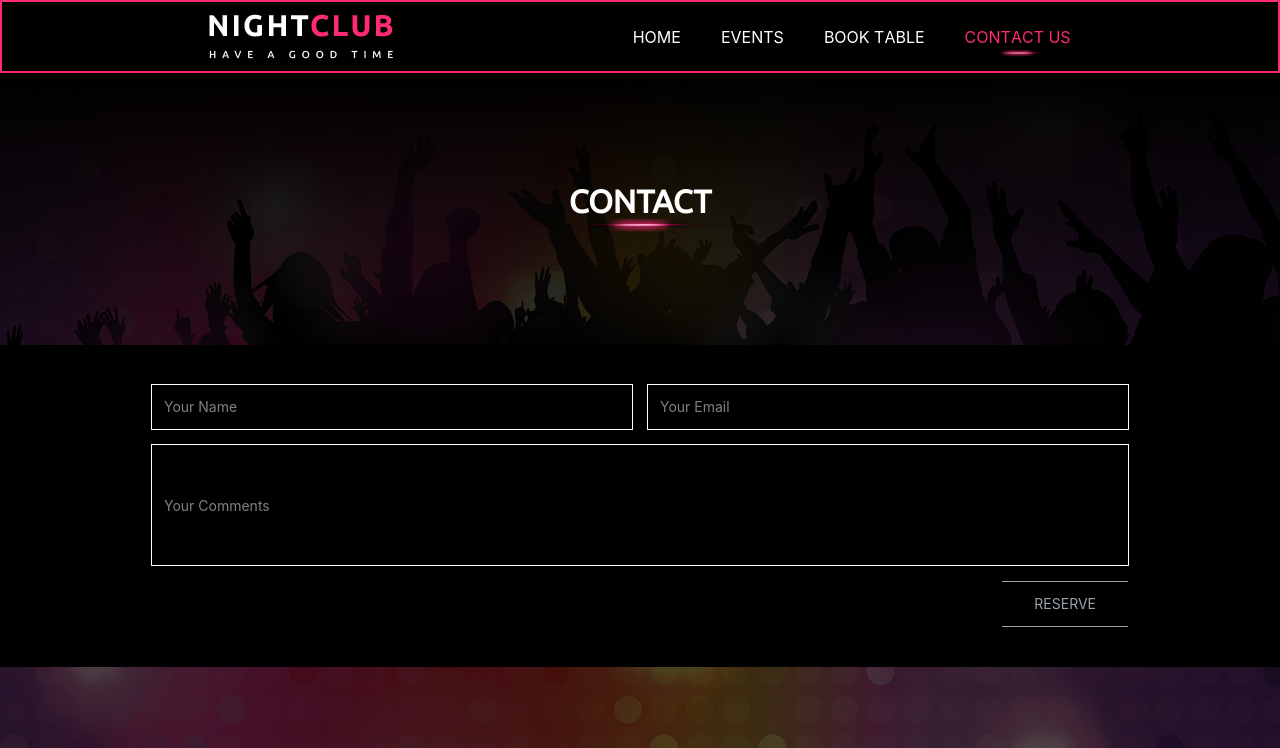
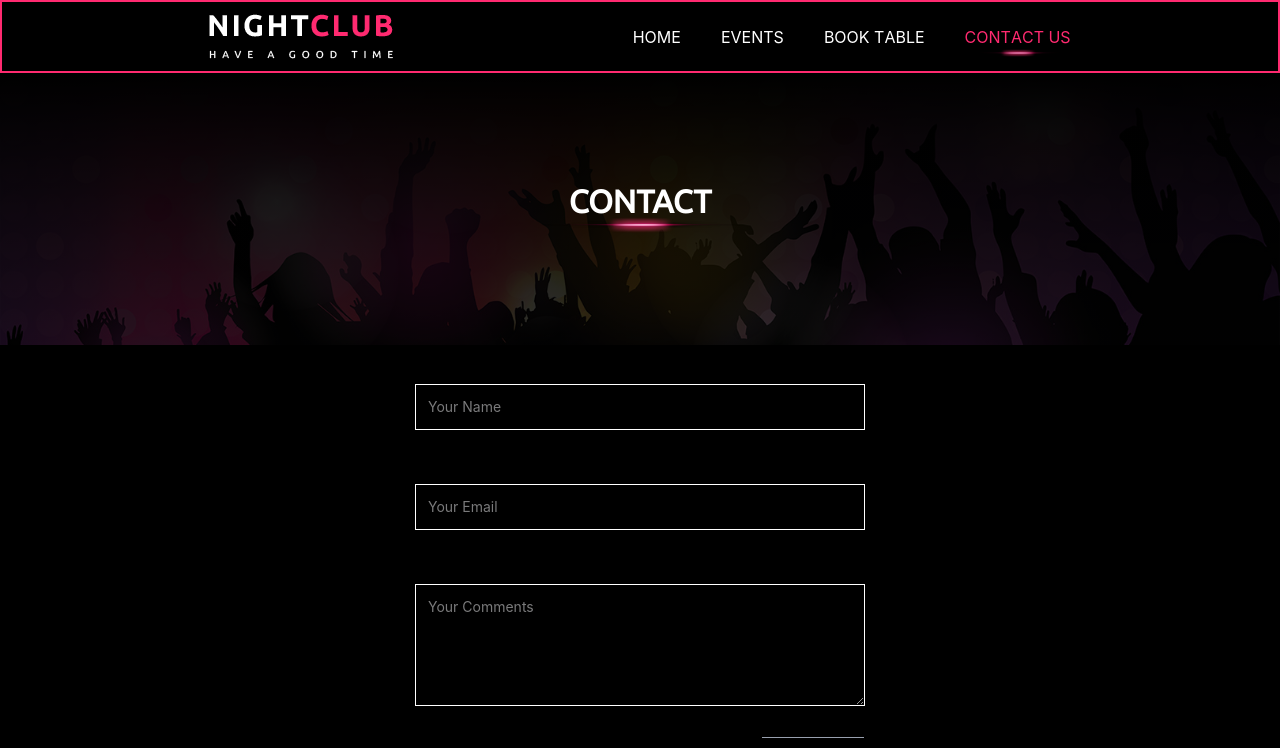
Before and after one commit to SaethorMH/night_club_eksamen_frontend_2026-julie-sebastian-saethor, a Next.js app: page /contact in a window 1280 px wide. Shown: the top 748 px of the page. Built offline with nearby package versions, Linux system fonts and the light colour scheme.

Commit message:
Refactor forms and validation: update BookingForm, ContactForm, and add Newsletter component

```diff
--- a/src/app/actions/actions.ts
+++ b/src/app/actions/actions.ts
@@ -18,7 +18,6 @@ export async function Forms(formData: FormData) {
     pax,
     date,
     phone,
-
   });
 
   if (!validatedFields.success) {
--- a/src/app/booktable/_components/BookingForm.tsx
+++ b/src/app/booktable/_components/BookingForm.tsx
@@ -4,8 +4,6 @@ import Button from "@/app/components/global/Button";
 import { InfoForms } from "@/app/formSchema/formSchema";
 import { useState } from "react";
 import { email } from "zod";
-import Image from "next/image";
-// import { Table1, Table2, Table3 } from "@/assets/table"
 
 export default function BookingForm() {
   const [nameErrors, setNameErrors] = useState<string[]>([]);
@@ -36,9 +34,6 @@ export default function BookingForm() {
       const dateErrors = result.error.issues.filter((issue) => issue.path[0] === "date").map((issue) => issue.message);
       const phoneErrors = result.error.issues.filter((issue) => issue.path[0] === "phone").map((issue) => issue.message);
 
-      // console.log("Approved guests:", result.data.pax);
-      // console.log("Type:", typeof result.data.pax);
-
       setNameErrors(nameErrors);
       setEmailErrors(emailErrors);
       setTableErrors(tableErrors);
@@ -46,11 +41,6 @@ export default function BookingForm() {
       setDateErrors(dateErrors);
       setPhoneErrors(phoneErrors);
 
-
-      // nameIssue = result.error.issues.find(
-      //   (issue) => issue.path[0] === "name"
-      // );
-      // setNameError(result.error.issues[0]?.message ?? "");
       console.log("Error:", result.error.issues[0]?.message);
 
       return;
@@ -117,7 +107,7 @@ export default function BookingForm() {
     <section className=" bg-black bg-cover bg-center mx-auto w-full max-w-5xl px-6 py-10">
       <h2 className="font-bold py-5">Book a table</h2>
 
-      <form onSubmit={handleSumit} noValidate className="grid grid-cols-1 gap-4 md:grid-cols-2 md:grid-rows-4">
+      <form onSubmit={handleSumit} noValidate className="grid grid-cols-1 gap-4 md:grid-cols-2 md:grid-rows-4 text-gray-600">
         <div className="grid grid-cols-1">
           <input type="text" name="name" placeholder="Your Name" aria-label="Your Name" />
           {nameErrors && <p className="text-red-400 text-sm"> {nameErrors}</p>}
@@ -156,23 +146,22 @@ export default function BookingForm() {
           {paxErrors && <p className="text-red-400 text-sm"> {paxErrors}</p>}
         </div>
         <div className="grid grid-cols-1">
-          <input type="date" name="date" placeholder="Choose Night" aria-label="Choose Night" />
+          <input type="date" name="date" aria-label="Choose Night"  />
 
-         {dateErrors && <p className="text-red-400 text-sm"> {dateErrors}</p>}
+          {dateErrors && <p className="text-red-400 text-sm"> {dateErrors}</p>}
         </div>
         <div className="grid grid-cols-1">
           <input type="tel" name="phone" placeholder="Your Contact Number" aria-label="Your Contact Number" />
 
-           {phoneErrors && <p className="text-red-400 text-sm"> {phoneErrors}</p>}
+          {phoneErrors && <p className="text-red-400 text-sm"> {phoneErrors}</p>}
         </div>
 
-        <textarea name="comment" placeholder="Your Comments" className="md:col-span-2"/>
-<span></span>
+        <textarea name="comment" placeholder="Your Comments" className="md:col-span-2" />
+        <span></span>
 
         <div className=" flex flex-row place-self-end">
           <button type="submit">Reseve table</button>
         </div>
-
       </form>
     </section>
   );
--- /dev/null
+++ b/src/app/booktable/_components/Tables.tsx
@@ -0,0 +1 @@
+import Image from "next/image";
--- /dev/null
+++ b/src/app/components/Newsletter/newsletter.tsx
@@ -0,0 +1,62 @@
+"use client";
+import type { SubmitEvent } from "react";
+import { NewsletterForms } from "@/app/formSchema/formSchema";
+import { email } from "zod";
+import { useState } from "react";
+import Button from "@/app/components/global/Button";
+
+export default function NewsLetter() {
+  const [emailErrors, setEmailErrors] = useState<string[]>([]);
+
+  function handleSumit(event: SubmitEvent<HTMLFormElement>) {
+    event.preventDefault();
+
+    const formData = new FormData(event.currentTarget);
+    const result = NewsletterForms.safeParse({
+      email: formData.get("email"),
+    });
+
+    if (!result.success) {
+      const emailErrors = result.error.issues.filter((issue) => issue.path[0] === "email").map((issue) => issue.message);
+
+      setEmailErrors(emailErrors);
+      // console.log("Error:", result.error.issues[0]?.message);
+      return;
+    }
+
+    {
+      emailErrors.map((error, index) => (
+        <p key={index} className="text-red-400 text-sm">
+          {error}
+        </p>
+      ));
+    }
+
+    setEmailErrors([]);
+    // console.log("Zod resultat:", result.data.email);
+    // console.log("Email", Object.fromEntries(newsletterForms.entries()));
+  }
+
+  return (
+    <section className=" bg-black bg-cover bg-center mx-auto w-full max-w-5xl px-6 py-10  g-6 flex flex-col items-center">
+      <div className="min-h-10 pt-1 flex flex-col text-center g-10">
+        <h2 className="md:text-sm"> Want the latest night club news</h2>
+        <h3 className="text-sm">
+          Subscribe to our newsletter and never miss an <span className="text-(--pink)">Event </span>
+        </h3>
+      </div>
+
+      <form onSubmit={handleSumit} noValidate className="mx-auto w-full max-w-md flex flex-col gap-4">
+        <div className="grid grid-cols-1">
+          <input type="email" name="email" placeholder="Enter Your Email" aria-label="Your Email" className=" border-y-0 border" />
+          <div className="min-h-10 pt-1">{emailErrors && <p className="text-red-400 text-sm"> {emailErrors}</p>}</div>
+          <div className=" flex flex-row place-self-end">
+            <button type="submit" className=" border-y uppercase px-8 py-3 text-sm text-gray-400">
+              SUBSCRIBE
+            </button>
+          </div>
+        </div>
+      </form>
+    </section>
+  );
+}
--- a/src/app/contact/_components/ContactForm.tsx
+++ b/src/app/contact/_components/ContactForm.tsx
@@ -1,48 +1,75 @@
 "use client";
 import type { SubmitEvent } from "react";
+import { ContactForms } from "@/app/formSchema/formSchema";
+import { email } from "zod";
+import { useState } from "react";
 import Button from "@/app/components/global/Button";
 
 export default function ContactForm() {
+  const [nameErrors, setNameErrors] = useState<string[]>([]);
+  const [emailErrors, setEmailErrors] = useState<string[]>([]);
+
   function handleSumit(event: SubmitEvent<HTMLFormElement>) {
     event.preventDefault();
 
     const formData = new FormData(event.currentTarget);
+    const result = ContactForms.safeParse({
+      name: formData.get("name"),
+      email: formData.get("email"),
+    });
 
-    console.log("Contact data", Object.fromEntries(formData.entries()));
+    if (!result.success) {
+      const nameErrors = result.error.issues.filter((issue) => issue.path[0] === "name").map((issue) => issue.message);
+      const emailErrors = result.error.issues.filter((issue) => issue.path[0] === "email").map((issue) => issue.message);
+
+      setNameErrors(nameErrors);
+      setEmailErrors(emailErrors);
+
+      console.log("Error:", result.error.issues[0]?.message);
+
+      return;
+    }
+    {
+      nameErrors.map((error, index) => (
+        <p key={index} className="text-red-400 text-sm">
+          {error}
+        </p>
+      ));
+    }
+    {
+      emailErrors.map((error, index) => (
+        <p key={index} className="text-red-400 text-sm">
+          {error}
+        </p>
+      ));
+    }
+    setNameErrors([]);
+    setEmailErrors([]);
+
+    console.log("Zod resultat:", result.data.name);
+
+    console.log("Booking data", Object.fromEntries(formData.entries()));
   }
 
   return (
     <section className=" bg-black bg-cover bg-center mx-auto w-full max-w-5xl px-6 py-10">
-      <form onSubmit={handleSumit} noValidate>
-        <div className="grid grid-cols-2 gap-4 ">
-          <input
-            type="text"
-            name="name"
-            placeholder="Your Name"
-            aria-label="Your Name"
-          />
+      <form onSubmit={handleSumit} noValidate className="mx-auto w-full max-w-md flex flex-col gap-4">
+        <div className="grid grid-cols-1">
+          <input type="text" name="name" placeholder="Your Name" aria-label="Your Name" />
 
-          <input
-            type="email"
-            name="email"
-            placeholder="Your Email"
-            aria-label="Your Email"
-          />
-
-          <input
-            type="text"
-            name="comment"
-            placeholder="Your Comments"
-            className="h-30  md:col-span-2"
-          />
+          <div className="min-h-10 pt-1">{nameErrors && <p className="text-red-400 text-sm"> {nameErrors}</p>}</div>
         </div>
 
+        <div className="grid grid-cols-1">
+          <input type="email" name="email" placeholder="Your Email" aria-label="Your Email" />
+          <div className="min-h-10 pt-1">{emailErrors && <p className="text-red-400 text-sm"> {emailErrors}</p>}</div>
+        </div>
+
+        <textarea name="comment" placeholder="Your Comments" className=" h-30 md:col-span-2" />
+
         <div className="mt-4 flex justify-end">
-          <button
-            type="submit"
-            className=" border-y uppercase px-8 py-3 text-sm text-gray-400"
-          >
-            Reserve
+          <button type="submit" className=" border-y uppercase px-8 py-3 text-sm text-gray-400">
+            Send
           </button>
         </div>
       </form>
--- a/src/app/formSchema/formSchema.ts
+++ b/src/app/formSchema/formSchema.ts
@@ -13,5 +13,26 @@ export const InfoForms = z.object({
   pax: z.coerce.number().int("Please enter a whole number.").min(1, "There must be at least 1 guest"),
    phone: z.string().trim().min(8, "Use a phone number, at least 8 digits"),
    date: z.iso.date(),
+});
+
+
+
+export const ContactForms = z.object({
+  name: z
+    .string()
+    .trim()
+    .regex(/^[\p{L} ]+$/u, "Use only letters and spaces. ")
+    .min(2, "Use at least 2 letters."),
+  email: z.email("Please enter a valid email address"),
 
 });
+
+export const NewsletterForms = z.object({
+  name: z
+    .string()
+    .trim()
+    .regex(/^[\p{L} ]+$/u, "Use only letters and spaces. ")
+    .min(2, "Use at least 2 letters."),
+  email: z.email("Please enter a valid email address"),
+
+});
--- a/src/app/globals.css
+++ b/src/app/globals.css
@@ -56,6 +56,10 @@
     font-weight: 400;
     line-height: 2rem;
   }
+  input, select,
+textarea {
+  @apply outline-(--white) outline text-sm p-3 focus:outline-(--pink) focus:outline-3 focus:bg-gray-900 text-gray-100;
+}
 }
 
 @theme inline {
@@ -80,11 +84,7 @@ body {
   --font-body: var(--font-ubuntu);
 }
 
-input,
-select,
-textarea {
-  @apply outline-(--white) outline text-sm p-3 focus:outline-(--pink) focus:outline-3 focus:bg-gray-900;
-}
+
 
 button {
   @apply border-y uppercase px-8 py-3 text-sm text-gray-400;
@@ -95,3 +95,9 @@ button {
   border-radius: 4rem;
   corner-shape: bevel;
 }
+
+/*Lavet med AI */
+
+.booking-date:invalid:not(:focus)::-webkit-datetime-edit {
+  color: transparent;
+}
--- a/src/app/page.tsx
+++ b/src/app/page.tsx
@@ -2,6 +2,7 @@ import Hero from "./components/Hero/Hero";
 import Section1 from "./components/Section1/section1";
 import Section2 from "./components/Section2/section2";
 import Section6 from "./components/Section6/Section6";
+import NewsLetter from "./components/Newsletter/newsletter";
 export default async function Home() {
   await new Promise((r) => setTimeout(r, 1000));
   return (
@@ -11,6 +12,7 @@ export default async function Home() {
       <Section2 />
 
       <Section6 />
+      <NewsLetter />
     </>
   );
 }
```
